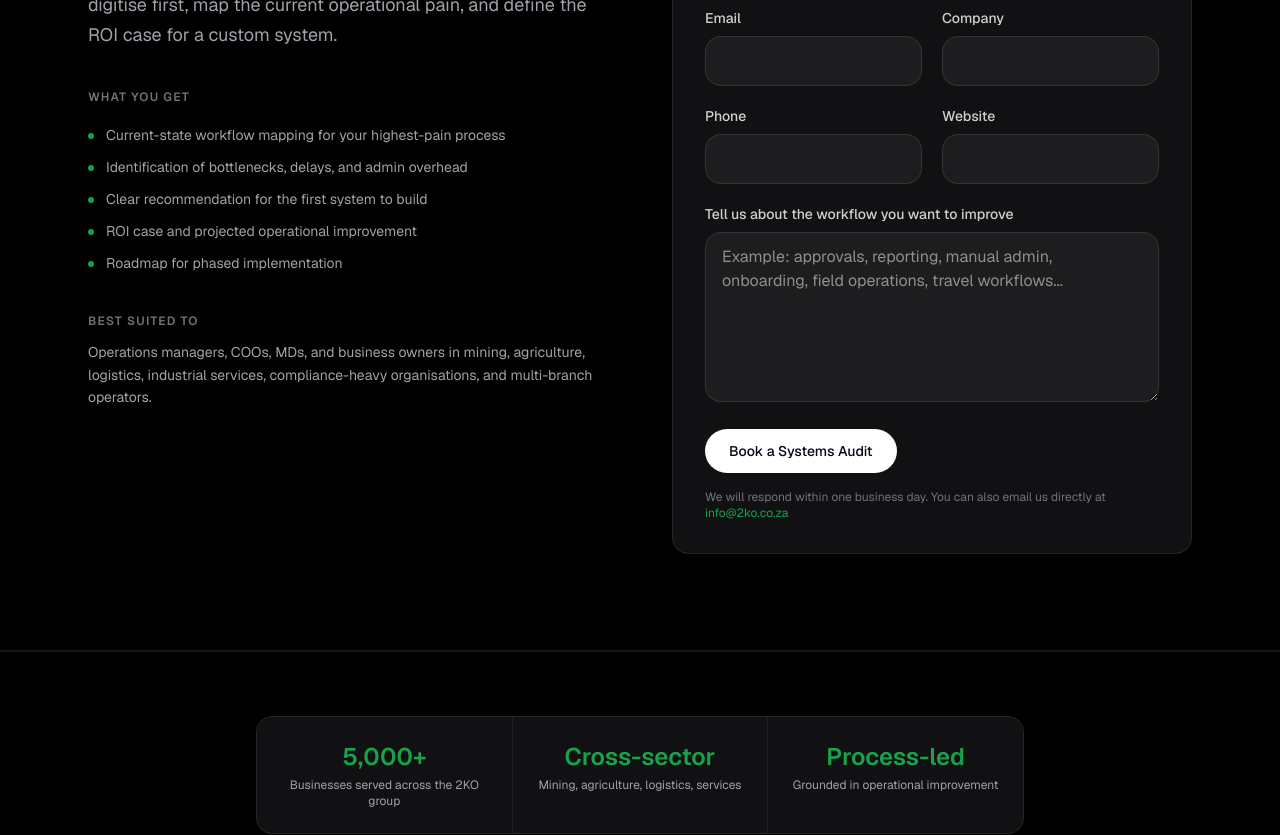
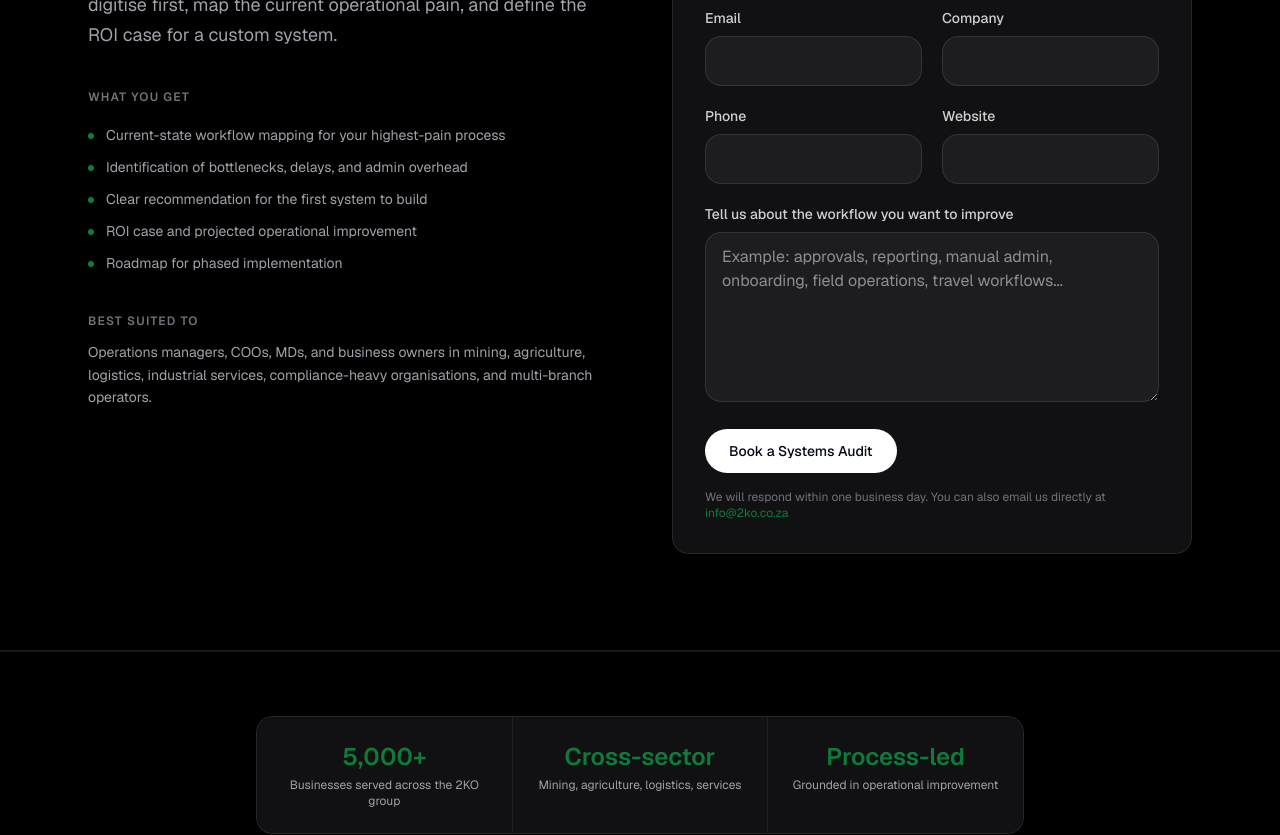
Before and after one commit to darrensmith849/2kosystems, a Next.js app: page /get-started in a window 1280 px wide. Shown: the part 400-1235 px from the top of the page. Built offline with nearby package versions, Linux system fonts and the light colour scheme.

Commit message:
style: deepen accent green to rich emerald tone
Shift primary accent from bright #16a34a to a deeper emerald
#0f7b3a for a richer, more luxurious green. Silver hover and
all other tokens unchanged.

Co-Authored-By: Claude Opus 4.6 <noreply@anthropic.com>

```diff
--- a/src/app/get-started/page.tsx
+++ b/src/app/get-started/page.tsx
@@ -17,7 +17,7 @@ export default function GetStartedPage() {
           aria-hidden="true"
           style={{
             background:
-              "radial-gradient(ellipse 60% 50% at 50% 0%, rgba(22,163,74,0.08) 0%, transparent 70%)",
+              "radial-gradient(ellipse 60% 50% at 50% 0%, rgba(15,123,58,0.08) 0%, transparent 70%)",
           }}
         />
 
--- a/src/app/globals.css
+++ b/src/app/globals.css
@@ -7,10 +7,10 @@
   --text: #f5f5f5;
   --muted: #a1a1aa;
   --muted2: #71717a;
-  --accent: #16a34a;
+  --accent: #0f7b3a;
   --accent2: #B8C4C8;
-  --accent-pressed: #128a3e;
-  --accent-soft: rgba(22, 163, 74, 0.14);
+  --accent-pressed: #0a6630;
+  --accent-soft: rgba(15, 123, 58, 0.14);
   --accent-border: rgba(184, 196, 200, 0.18);
   --accent-highlight: #B8C4C8;
   --border: #27272a;
@@ -64,7 +64,7 @@ body {
 }
 
 ::selection {
-  background: rgba(22, 163, 74, 0.3);
+  background: rgba(15, 123, 58, 0.3);
   color: #fff;
 }
 
--- a/src/components/PageHero.tsx
+++ b/src/components/PageHero.tsx
@@ -27,7 +27,7 @@ export default function PageHero({
         aria-hidden="true"
         style={{
           background:
-            "radial-gradient(ellipse 60% 50% at 50% 0%, rgba(22,163,74,0.08) 0%, transparent 70%)",
+            "radial-gradient(ellipse 60% 50% at 50% 0%, rgba(15,123,58,0.08) 0%, transparent 70%)",
         }}
       />
 
```
